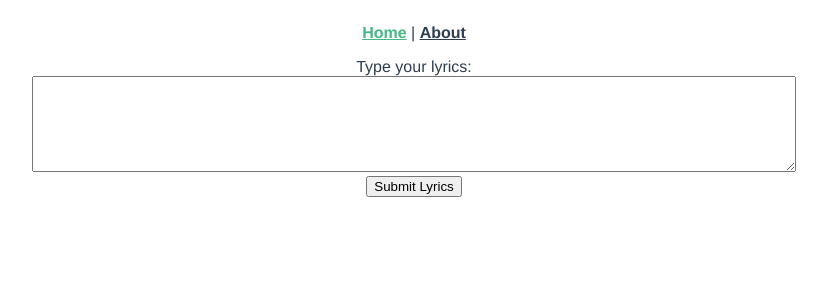
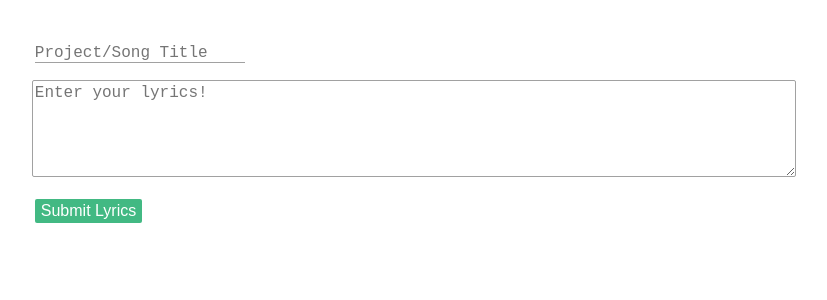
Before and after one commit to addiejackson/chord-lyric-automation, a Vue app: page / in a window 1280 px wide. Shown: the top 300 px of the page, without its empty margins (226-1053 px from the left). Built offline with nearby package versions, Linux system fonts and the light colour scheme.

Commit message:
css tweaks, removed nav, G fixed spacing

```diff
--- a/src/App.vue
+++ b/src/App.vue
@@ -1,9 +1,9 @@
 <template>
   <div id="app">
-    <div id="nav">
+    <!-- <div id="nav">
       <router-link to="/">Home</router-link> |
       <router-link to="/about">About</router-link>
-    </div>
+    </div>-->
     <router-view />
   </div>
 </template>
--- a/src/components/ChordLine.vue
+++ b/src/components/ChordLine.vue
@@ -2,7 +2,7 @@
   <div>
     <div v-for="index in wordCount" :key="index" class="sameLine">
       <ChordBox
-        @chordEntered="captureChord($event, index)"
+        @chordEntered="captureChord($event, index-1)"
         :style="'padding-right:' + spaces[index - 1].toString() + 'ch;'"
       />
     </div>
@@ -31,7 +31,7 @@ export default {
       }
     },
     captureChord(val, index) {
-      this.chords.splice(index - 1, 1, val);
+      this.chords.splice(index, 1, val);
       this.compareLyricsAndChords(index);
       this.$emit("chordsEntered", this.chords);
     },
@@ -39,13 +39,12 @@ export default {
       let l = this.lyric.split(" ");
       let c = this.chords;
       if (typeof c[index] === "undefined") {
-        c[index] = "1";
+        c.splice(index, 1, "1");
       }
       if (l[index].length > c[index].length) {
-        this.spaces[index] =
-          this.spaces[index] - (l[index].length - c[index].length);
+        this.spaces.splice(index, 1, l[index].length - c[index].length + 1);
       } else {
-        this.spaces[index] = 1;
+        this.spaces.splice(index, 1, 1);
       }
     }
   },
--- a/src/components/ComboLine.vue
+++ b/src/components/ComboLine.vue
@@ -5,17 +5,13 @@
         :spaces="allSpaces[idx]"
         :line="idx"
         :lyric="lyric"
-        @chordsEntered="captureChords"
+        @chordsEntered="captureChords($event, idx)"
       />
       <br />
       <br />
       <br />
       <br />
-      <LyricLine
-        :lyric="lyric"
-        :chordArray="chordArray"
-        style="padding-top:0px;"
-      />
+      <LyricLine :lyric="lyric" :chordArray="chordArray[idx]" style="padding-top:0px;" />
     </div>
   </div>
 </template>
@@ -27,22 +23,23 @@ export default {
   name: "ComboLine",
   data: () => ({
     allSpaces: [],
-    chordArray: null
+    chordArray: []
   }),
   props: {
     lyrics: Array
   },
   methods: {
-    captureChords(val) {
-      this.chordArray = val;
+    captureChords(chords, index) {
+      this.chordArray.splice(index, 1, chords);
     }
   },
   watch: {
     lyrics: function calculateSpaces() {
-      this.lyrics.forEach((lyric) => {
+      this.lyrics.forEach(lyric => {
         let words = lyric.split(" ");
-        this.allSpaces.push(words.map((x) => x.length));
+        this.allSpaces.push(words.map(x => x.length));
       });
+      console.log(this.allSpaces);
     }
   },
   components: {
--- a/src/components/LyricInput.vue
+++ b/src/components/LyricInput.vue
@@ -1,6 +1,16 @@
 <template>
   <div>
-    <label for="lyrics">Type your lyrics:</label>
+    <br />
+    <br />
+    <input
+      id="titlebox"
+      type="text"
+      name="titlebox"
+      v-model="title"
+      placeholder="Project/Song Title"
+    />
+    <br />
+    <!-- <label for="lyrics" style="text-align:left; margin-left:20%; float:left;">Type your lyrics:</label> -->
     <br />
     <textarea
       id="lyrics"
@@ -8,9 +18,11 @@
       v-model="lyrics"
       rows="5"
       cols="33"
+      placeholder="Enter your lyrics!"
     ></textarea>
     <br />
-    <button @click="lyricsDone()">Submit Lyrics</button>
+    <br />
+    <button @click="lyricsDone(); titleEntered()">Submit Lyrics</button>
   </div>
 </template>
 
@@ -18,22 +30,52 @@
 export default {
   data: () => ({
     lyrics: "",
-    lyricArray: null
+    lyricArray: null,
+    title: ""
   }),
   methods: {
     lyricsDone() {
       this.lyricArray = this.lyrics.split("\n");
-      this.lyrics = "";
+      // this.lyrics = "";
       this.$emit("lyricsDone", this.lyricArray);
+    },
+    titleEntered() {
+      this.$emit("titleEntered", this.title);
     }
   }
 };
 </script>
 
-<style>
+<style scoped>
 textarea {
   font-family: "Courier New", Courier, monospace;
   font-size: 16px;
   width: 60%;
+  border: 1px solid #a1a1a1;
+  border-radius: 2px;
+  padding-top: 3px;
+}
+button {
+  background-color: #42b983;
+  border: none;
+  text-align: center;
+  color: white;
+  font-size: 16px;
+  width: auto;
+  border-radius: 2px;
+  float: left;
+  margin-left: 20%;
+  cursor: pointer;
+  padding-top: 3px;
+  padding-bottom: 3px;
+}
+input[type="text"] {
+  text-align: left;
+  background-color: white;
+  border: none;
+  border-bottom: 0.5px solid #a1a1a1;
+  float: left;
+  margin-left: 20%;
+  border-radius: 0;
 }
 </style>
--- a/src/views/Home.vue
+++ b/src/views/Home.vue
@@ -1,6 +1,14 @@
 <template>
   <div class="home">
-    <LyricInput @lyricsDone="captureLyrics"></LyricInput>
+    <LyricInput @lyricsDone="captureLyrics" @titleEntered="captureTitle"></LyricInput>
+    <br />
+    <br />
+    <div>
+      <h1>{{title}}</h1>
+    </div>
+    <br />
+    <br />
+    <br />
     <ComboLine :lyrics="lyrics" style="margin-left:20%"></ComboLine>
   </div>
 </template>
@@ -13,11 +21,15 @@ import LyricInput from "@/components/LyricInput.vue";
 export default {
   name: "Home",
   data: () => ({
-    lyrics: null
+    lyrics: null,
+    title: ""
   }),
   methods: {
     captureLyrics(lyrics) {
       this.lyrics = lyrics;
+    },
+    captureTitle(value) {
+      this.title = value;
     }
   },
   components: {
@@ -26,3 +38,13 @@ export default {
   }
 };
 </script>
+
+<style>
+h1 {
+  float: left;
+  margin-left: 20%;
+  text-align: left;
+  font-family: "Courier New", Courier, monospace;
+  font-size: 20px;
+}
+</style>
```
